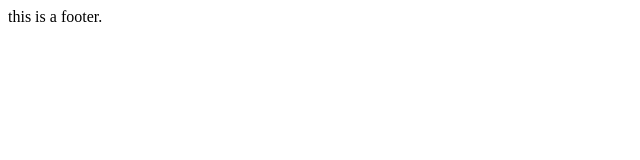
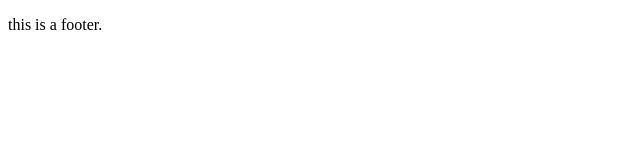
Before and after one commit to lulalumala/collaboration, a plain HTML site: page index.html in a window 1280 px wide. Shown: the whole page, without its empty margins (0-640 px from the left). Drawn offline with Linux system fonts and the light colour scheme.

Commit message:
added a paragraph

```diff
--- a/index.html
+++ b/index.html
@@ -10,6 +10,6 @@
   <body>
     <header></header>
     <main></main>
-    <footer>this is a footer.</footer>
+    <footer><p>this is a footer.</p></footer>
   </body>
 </html>
```
